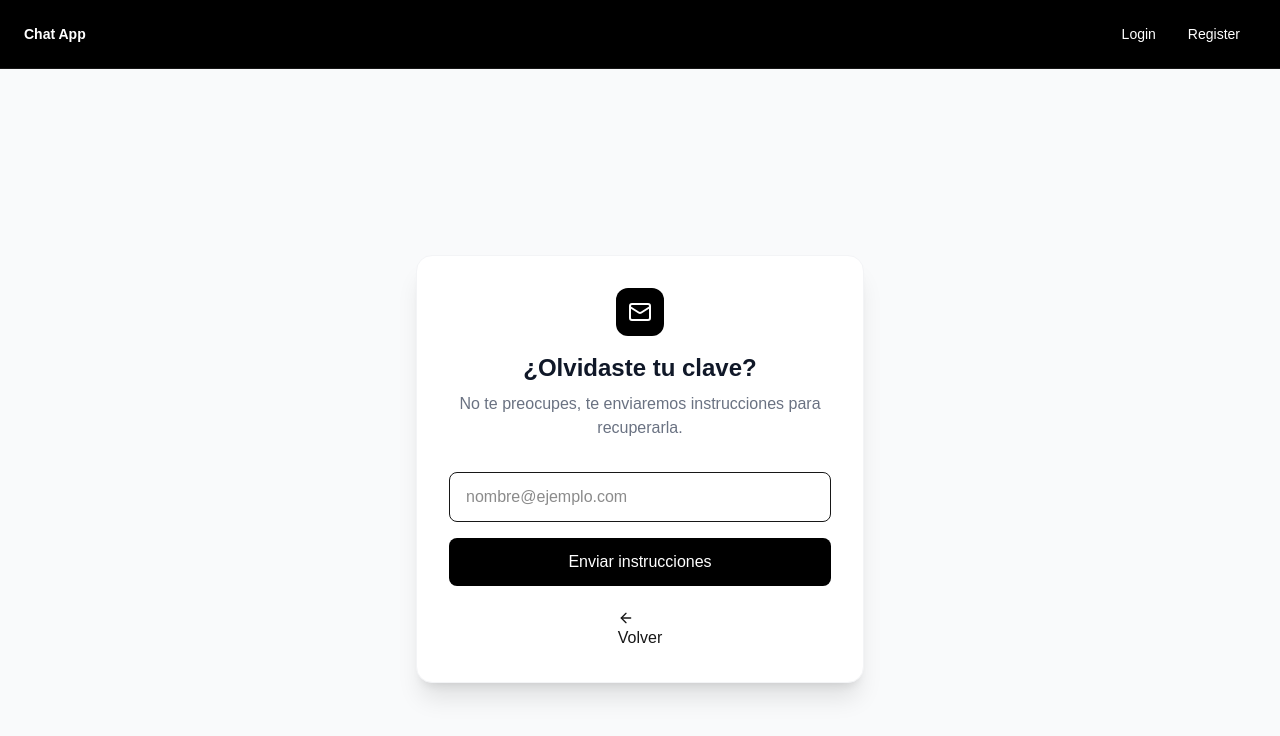
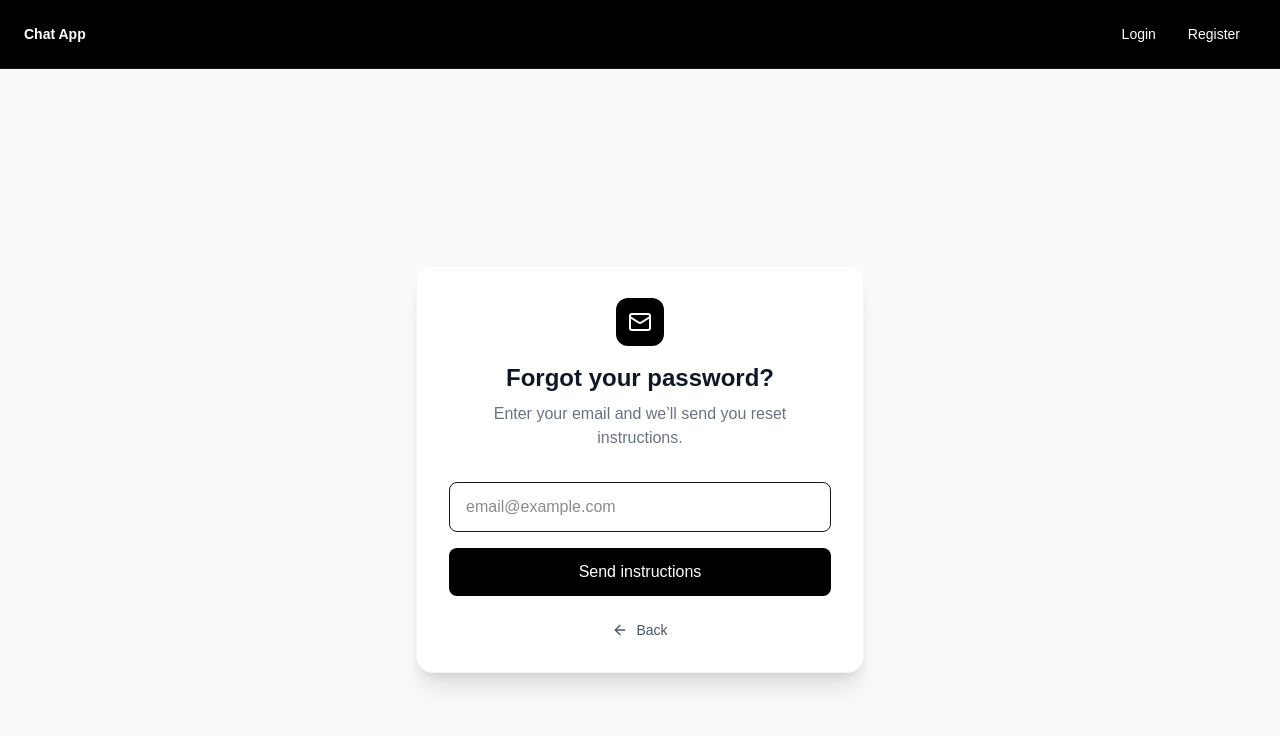
Before and after one commit to maxianguita/chat-app-ai, a Next.js app: page /forgot-password in a window 1280 px wide. Shown: the top 736 px of the page. Built offline with nearby package versions, Linux system fonts and the light colour scheme; no server answers.

Commit message:
fix: forgot password page build error

```diff
--- a/src/app/forgot-password/page.tsx
+++ b/src/app/forgot-password/page.tsx
@@ -1,20 +1,23 @@
 "use client";
 
 import { useState } from "react";
-import { auth } from "../lib/firebase";
+import { auth } from "@/app/lib/firebase";
 import { sendPasswordResetEmail } from "firebase/auth";
 import { Mail, ArrowLeft, Loader2 } from "lucide-react";
 
-export default function ForgotPassword() {
+export default function ForgotPasswordPage() {
   const [email, setEmail] = useState("");
-  const [message, setMessage] = useState({ type: "", text: "" });
+  const [message, setMessage] = useState<{ type: string; text: string }>({
+    type: "",
+    text: "",
+  });
   const [loading, setLoading] = useState(false);
 
   const handleReset = async (e: React.FormEvent) => {
     e.preventDefault();
 
     if (!email) {
-      setMessage({ type: "error", text: "Por favor, ingresá tu email" });
+      setMessage({ type: "error", text: "Please enter your email" });
       return;
     }
 
@@ -25,12 +28,12 @@ export default function ForgotPassword() {
       await sendPasswordResetEmail(auth, email);
       setMessage({
         type: "success",
-        text: "¡Listo! Revisá tu bandeja de entrada para restablecer tu clave."
+        text: "Check your inbox to reset your password.",
       });
-    } catch (err) {
+    } catch {
       setMessage({
         type: "error",
-        text: "No pudimos encontrar una cuenta con ese correo."
+        text: "We couldn't find an account with that email.",
       });
     } finally {
       setLoading(false);
@@ -45,16 +48,18 @@ export default function ForgotPassword() {
           <div className="bg-black text-white w-12 h-12 rounded-xl flex items-center justify-center mx-auto mb-4">
             <Mail size={24} />
           </div>
-          <h1 className="text-2xl font-bold text-gray-900">¿Olvidaste tu clave?</h1>
+          <h1 className="text-2xl font-bold text-gray-900">
+            Forgot your password?
+          </h1>
           <p className="text-gray-500 mt-2">
-            No te preocupes, te enviaremos instrucciones para recuperarla.
+            Enter your email and we’ll send you reset instructions.
           </p>
         </div>
 
         <form onSubmit={handleReset} className="space-y-4">
           <input
             type="email"
-            placeholder="nombre@ejemplo.com"
+            placeholder="email@example.com"
             className="w-full border px-4 py-3 rounded-lg"
             onChange={(e) => setEmail(e.target.value)}
             disabled={loading}
@@ -65,7 +70,11 @@ export default function ForgotPassword() {
             disabled={loading}
             className="w-full bg-black text-white py-3 rounded-lg flex items-center justify-center gap-2"
           >
-            {loading ? <Loader2 className="animate-spin" size={20} /> : "Enviar instrucciones"}
+            {loading ? (
+              <Loader2 className="animate-spin" size={20} />
+            ) : (
+              "Send instructions"
+            )}
           </button>
         </form>
 
@@ -76,8 +85,11 @@ export default function ForgotPassword() {
         )}
 
         <div className="mt-6 text-center">
-          <button onClick={() => window.history.back()}>
-            <ArrowLeft size={16} /> Volver
+          <button
+            onClick={() => window.history.back()}
+            className="flex items-center justify-center gap-2 mx-auto text-sm text-gray-600 hover:text-black"
+          >
+            <ArrowLeft size={16} /> Back
           </button>
         </div>
 
```
